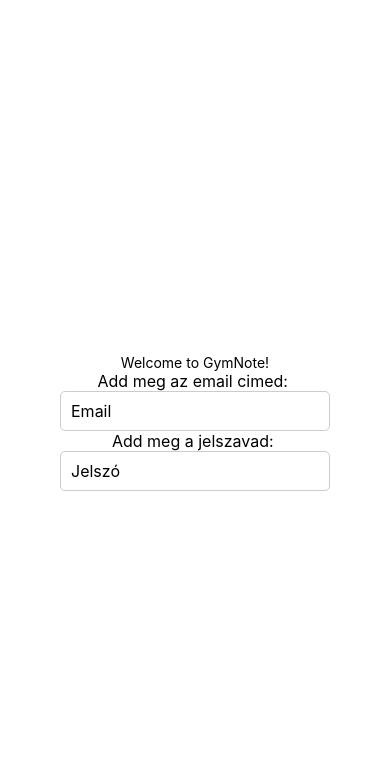
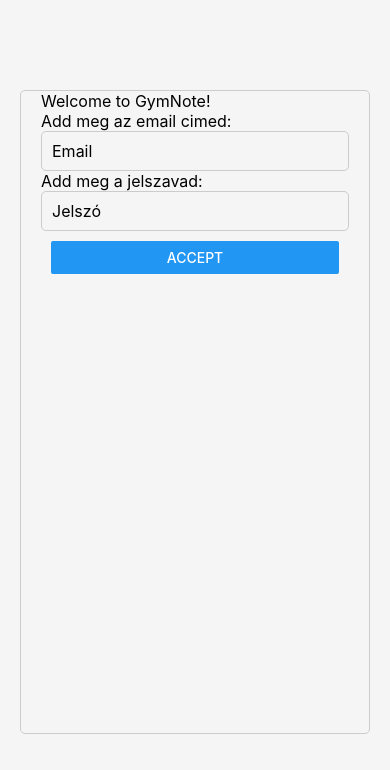
Before and after one commit to AttilaHegyeli/GymNote, a React Native app: screen / in a window 390 px wide. Shown: the top 770 px of the page. Built offline with nearby package versions, Linux system fonts and the light colour scheme.

Commit message:
Organism and Templates

```diff
--- a/App.tsx
+++ b/App.tsx
@@ -1,18 +1,13 @@
 import { StatusBar } from 'expo-status-bar';
 import { StyleSheet, Text, View, Button, Alert} from 'react-native';
-import AuthInputemail from './src/components/molecules/AuthInput/Email/authinputemail';
-import AuthInputpassword from './src/components/molecules/AuthInput/Password/authiInputpassword';
-
 import React from 'react';
-
+import AuthForm from './src/components/templates/AuthForm/Authform';
 
 export default function App() {
   return (
     <View style={styles.container}>
 
-      <Text>Welcome to GymNote!</Text>
-      <AuthInputemail />
-      <AuthInputpassword />
+      <AuthForm />
 
       <StatusBar style="auto" />
     </View>
--- a/src/components/atoms/Text/text.tsx
+++ b/src/components/atoms/Text/text.tsx
@@ -5,6 +5,7 @@ import styles from "./text.styles";
 
 interface CustomTextProps {
   message: string;
+ style?: object;
 }
 
 const CustomText: React.FC<CustomTextProps> = (props) => {
--- /dev/null
+++ b/src/components/organisms/AuthInputs/authInput.styles.ts
@@ -0,0 +1,28 @@
+import React from "react";
+import { StyleSheet } from "react-native";
+import AuthInput from "./authInput";
+import CustomButton from "../../atoms/Button/button";
+import CustomText from "../../atoms/Text/text";
+
+const styles = StyleSheet.create({
+  AuthInput: {
+    width: "100%",
+    height: "80%",
+    borderWidth: 1,
+    borderColor: "#ccc",
+    borderRadius: 5,
+    paddingHorizontal: 20,
+    marginBottom: 20,
+  },
+  CustomText: {
+    fontSize: 16,
+    color: "#000",
+    fontFamily: "System",
+    alignItems : "center",
+    justifyContent: "center",
+  }
+
+
+});
+
+export default styles;
--- /dev/null
+++ b/src/components/organisms/AuthInputs/authInput.tsx
@@ -0,0 +1,24 @@
+import React from "react";
+import AuthInputemail from "../../molecules/AuthInput/Email/authinputemail";
+import AuthInputpassword from "../../molecules/AuthInput/Password/authiInputpassword";
+import CustomText from "../../atoms/Text/text";
+import CustomButton from "../../atoms/Button/button";
+import styles from "./authInput.styles";
+import { View } from "react-native";
+
+
+const AuthInput: React.FC = () => {
+    return (
+      <View style={styles.AuthInput}>
+      <CustomText message="Welcome to GymNote!"  style={styles.CustomText}/>
+      <AuthInputemail />
+      <AuthInputpassword />
+      <CustomButton
+        title="Accept"
+        onPress={() => console.log('Button Pressed!')}
+      />
+    </View>
+    );
+}
+
+export default AuthInput;
--- /dev/null
+++ b/src/components/templates/AuthForm/Authform.styles.ts
@@ -0,0 +1,17 @@
+import React from "react";
+
+import { StyleSheet } from "react-native";
+
+const styles = StyleSheet.create({
+  AuthForm: {
+    flex: 1,
+    justifyContent: "center",
+    alignItems: "center",
+    width: "100%",
+    padding: 20,
+    backgroundColor: "#f5f5f5",
+  },
+
+});
+
+export default styles;
--- /dev/null
+++ b/src/components/templates/AuthForm/Authform.tsx
@@ -0,0 +1,16 @@
+import React from "react";
+import AuthInput from "../../organisms/AuthInputs/authInput";
+import styles from "./Authform.styles";
+import { View } from "react-native";
+
+const AuthForm: React.FC = () => {
+    return (
+        <View style={styles.AuthForm}>
+
+        <AuthInput />
+
+        </View>
+    );
+}
+
+export default AuthForm;
```
